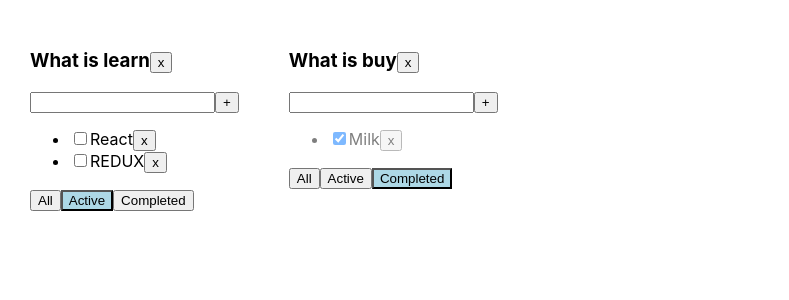
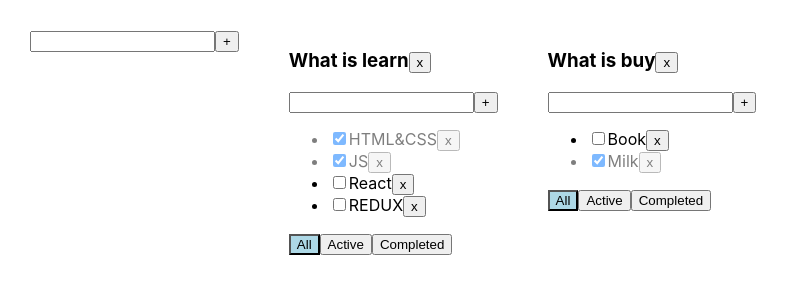
Before and after one commit to PavelLinevich/Todolist_React, a React (Create React App) app: page / in a window 1280 px wide. Shown: the top 300 px of the page, without its empty margins (0-789 px from the left). Built offline with nearby package versions, Linux system fonts and the light colour scheme.

Commit message:
feat: lesson 6 (https://www.youtube.com/watch?v=fbCUX0Li1YE&list=PLcvhF2Wqh7DOFHUukzl5g4BP_Bbn6oM00&index=6)

```diff
--- a/src/App.tsx
+++ b/src/App.tsx
@@ -1,18 +1,20 @@
 import React, { useState } from 'react'
-import { Todolist } from './components/Todolist'
+import { Todolist, TaskType } from './components/Todolist'
 import { v1 } from 'uuid'
+import { AddItemForm } from './components/AddItemForm'
 import './App.css'
 
 export type FilterValuesType = 'all' | 'completed' | 'active';
-
 export type TodolistType = {
   id: string
   title: string
   filter: FilterValuesType
 }
+export type TaskStateType = {
+  [key: string]: Array<TaskType>
+}
 
 function App() {
-
   function removeTask(id: string, todolistId: string) {
     let tasks = tasksObj[todolistId]
     let filteredTasks = tasks.filter(el => el.id !== id)
@@ -44,6 +46,16 @@
       setTasks({ ...tasksObj })
     }
   }
+
+  function changeTitle(taskId: string, newValue: string, todolistId: string) {
+    let tasks = tasksObj[todolistId]
+    let task = tasks.find((t) => t.id === taskId)
+    if (task) {
+      task.title = newValue
+      setTasks({ ...tasksObj })
+    }
+  }
+
   function removeTodolist(todolistId: string) {
     let filteredTodolist = todolists.filter(tl => tl.id !== todolistId)
     setTodolist(filteredTodolist)
@@ -52,16 +64,33 @@
     setTasks({ ...tasksObj })
   }
 
+  function changeTodolistTitle(id: string, newTitle: string) {
+    let todolist = todolists.find(tl => tl.id === id)
+    if (todolist) {
+      todolist.title = newTitle
+      setTodolist([...todolists])
+    }
+  }
+
+  function addTodolist(title: string) {
+    let todolist: TodolistType = {
+      id: v1(),
+      title: title,
+      filter: 'all',
+    }
+    setTodolist([todolist, ...todolists])
+    setTasks({ ...tasksObj, [todolist.id]: [] })
+  }
+
   let todolistId1 = v1();
   let todolistId2 = v1();
 
-
   let [todolists, setTodolist] = useState<Array<TodolistType>>([
-    { id: todolistId1, title: 'What is learn', filter: 'active' },
-    { id: todolistId2, title: 'What is buy', filter: 'completed' },
+    { id: todolistId1, title: 'What is learn', filter: 'all' },
+    { id: todolistId2, title: 'What is buy', filter: 'all' },
   ])
 
-  let [tasksObj, setTasks] = useState({
+  let [tasksObj, setTasks] = useState<TaskStateType>({
     [todolistId1]: [
       { id: v1(), title: 'HTML&CSS', isDone: true },
       { id: v1(), title: 'JS', isDone: true },
@@ -76,10 +105,10 @@
 
   return (
     <div className="App">
+      <AddItemForm addItem={addTodolist} />
       {
         todolists.map((tl) => {
           let taskForTodolist = tasksObj[tl.id];
-
           if (tl.filter === 'completed') {
             taskForTodolist = taskForTodolist.filter(t => t.isDone === true)
           }
@@ -96,8 +125,10 @@
               changeFilter={changeFilter}
               addTask={addTask}
               changeStatus={changeStatus}
+              changeTitle={changeTitle}
               filter={tl.filter}
               removeTodolist={removeTodolist}
+              changeTodolistTitle={changeTodolistTitle}
             />
           )
         })
--- /dev/null
+++ b/src/components/AddItemForm.tsx
@@ -0,0 +1,42 @@
+import React, { ChangeEvent, KeyboardEvent, useState } from 'react'
+
+type AddItemFormPropsType = {
+  addItem: (title: string) => void
+}
+
+export function AddItemForm(props: AddItemFormPropsType) {
+
+  const [newTaskTitle, setNewTaskTitle] = useState('')
+  const [error, setError] = useState('')
+  const addTask = () => {
+    if (newTaskTitle.trim() !== '') {
+      props.addItem(newTaskTitle.trim())
+      setNewTaskTitle('');
+    } else {
+      setNewTaskTitle('');
+      setError('Title is required')
+    }
+  }
+  const onNewTitleChangeHandler = (e: ChangeEvent<HTMLInputElement>) => {
+    setNewTaskTitle(e.currentTarget.value)
+  }
+  const onKeyPressHandler = (e: KeyboardEvent<HTMLInputElement>) => {
+    setError('')
+    if (e.key === 'Enter') {
+      addTask()
+    }
+  }
+
+  return (
+    <div>
+      <input
+        className={error ? 'error' : ''}
+        value={newTaskTitle}
+        onChange={onNewTitleChangeHandler}
+        onKeyDown={onKeyPressHandler}
+      />
+      <button onClick={addTask}>+</button>
+      {error && <div className='error-message'>{error}</div>}
+    </div>
+  )
+}
--- /dev/null
+++ b/src/components/EditableSpan.tsx
@@ -0,0 +1,25 @@
+import { ChangeEvent, useState } from "react"
+
+
+type EditableSpanPropsType = {
+  title: string
+  onChange: (newValue: string) => void
+}
+
+export function EditableSpan(props: EditableSpanPropsType) {
+  const [editMode, setEditMode] = useState(false)
+  const [title, setTitle] = useState('')
+  function activateEditMode() {
+    setEditMode(true)
+    setTitle(props.title)
+  }
+  function activateViewMode() {
+    setEditMode(false)
+    props.onChange(title);
+  }
+  function onChangeTitleHandler(e: ChangeEvent<HTMLInputElement>) { setTitle(e.currentTarget.value) }
+
+  return editMode
+    ? <input onChange={onChangeTitleHandler} onBlur={activateViewMode} value={title} autoFocus />
+    : <span onDoubleClick={activateEditMode}>{props.title}</span>
+}
--- a/src/components/Todolist.tsx
+++ b/src/components/Todolist.tsx
@@ -1,5 +1,7 @@
-import React, { ChangeEvent, KeyboardEvent, useState } from 'react'
+import React, { ChangeEvent } from 'react'
 import { FilterValuesType } from '../App'
+import { AddItemForm } from './AddItemForm'
+import { EditableSpan } from './EditableSpan'
 
 export type TaskType = {
   id: string
@@ -15,59 +17,40 @@
   changeFilter: (value: FilterValuesType, todolistId: string) => void
   addTask: (title: string, todolistId: string) => void
   changeStatus: (taskId: string, isDone: boolean, todolistId: string) => void
+  changeTitle: (taskId: string, newValue: string, todolistId: string) => void
   filter: FilterValuesType
   removeTodolist: (todolistId: string) => void
+  changeTodolistTitle: (id: string, newTitle: string) => void
 }
 
 export function Todolist(props: PropsType) {
-  const [newTaskTitle, setNewTaskTitle] = useState('')
-  const [error, setError] = useState('')
-
-  const addTask = () => {
-    if (newTaskTitle.trim() !== '') {
-      props.addTask(newTaskTitle.trim(), props.id)
-      setNewTaskTitle('');
-    } else {
-      setNewTaskTitle('');
-      setError('Title is required')
-    }
-  }
-  const onNewTitleChangeHandler = (e: ChangeEvent<HTMLInputElement>) => {
-    setNewTaskTitle(e.currentTarget.value)
-  }
-  const onKeyPressHandler = (e: KeyboardEvent<HTMLInputElement>) => {
-    setError('')
-    if (e.key === 'Enter') {
-      addTask()
-    }
-  }
   const onAllClickHandler = () => { props.changeFilter('all', props.id) }
   const onActiveClickHandler = () => { props.changeFilter('active', props.id) }
   const onCompletedClickHandler = () => { props.changeFilter('completed', props.id) }
   const removeTodolist = () => {
     props.removeTodolist(props.id)
   }
+  const changeTodolistTitle = (newTitle: string) => {
+    props.changeTodolistTitle(props.id, newTitle)
+  }
+  const addTask = (title: string) => {
+    props.addTask(title, props.id)
+  }
 
   return (
     <div>
-      <h3>{props.title}<button onClick={removeTodolist}>x</button></h3>
-      <div>
-        <input
-          className={error ? 'error' : ''}
-          value={newTaskTitle}
-          onChange={onNewTitleChangeHandler}
-          onKeyDown={onKeyPressHandler}
-        />
-        <button onClick={addTask}>+</button>
-        {error && <div className='error-message'>{error}</div>}
-      </div>
+      <h3><EditableSpan title={props.title} onChange={changeTodolistTitle} />
+        <button onClick={removeTodolist}>x</button></h3>
+      <AddItemForm addItem={addTask} />
       <ul>
         {
           props.tasks.map((t) => {
             const onRemoveHandler = () => { props.removeTask(t.id, props.id) }
-
             const onStatusChangeHandler = (e: ChangeEvent<HTMLInputElement>) => {
               props.changeStatus(t.id, e.currentTarget.checked, props.id)
+            }
+            const onTitleChangeHandler = (newValue: string) => {
+              props.changeTitle(t.id, newValue, props.id)
             }
 
             return (
@@ -79,7 +62,10 @@
                   checked={t.isDone}
                   onChange={onStatusChangeHandler}
                 />
-                <span>{t.title}</span>
+                <EditableSpan
+                  title={t.title}
+                  onChange={onTitleChangeHandler}
+                />
                 <button onClick={onRemoveHandler}>x</button>
               </li>
             )
```
